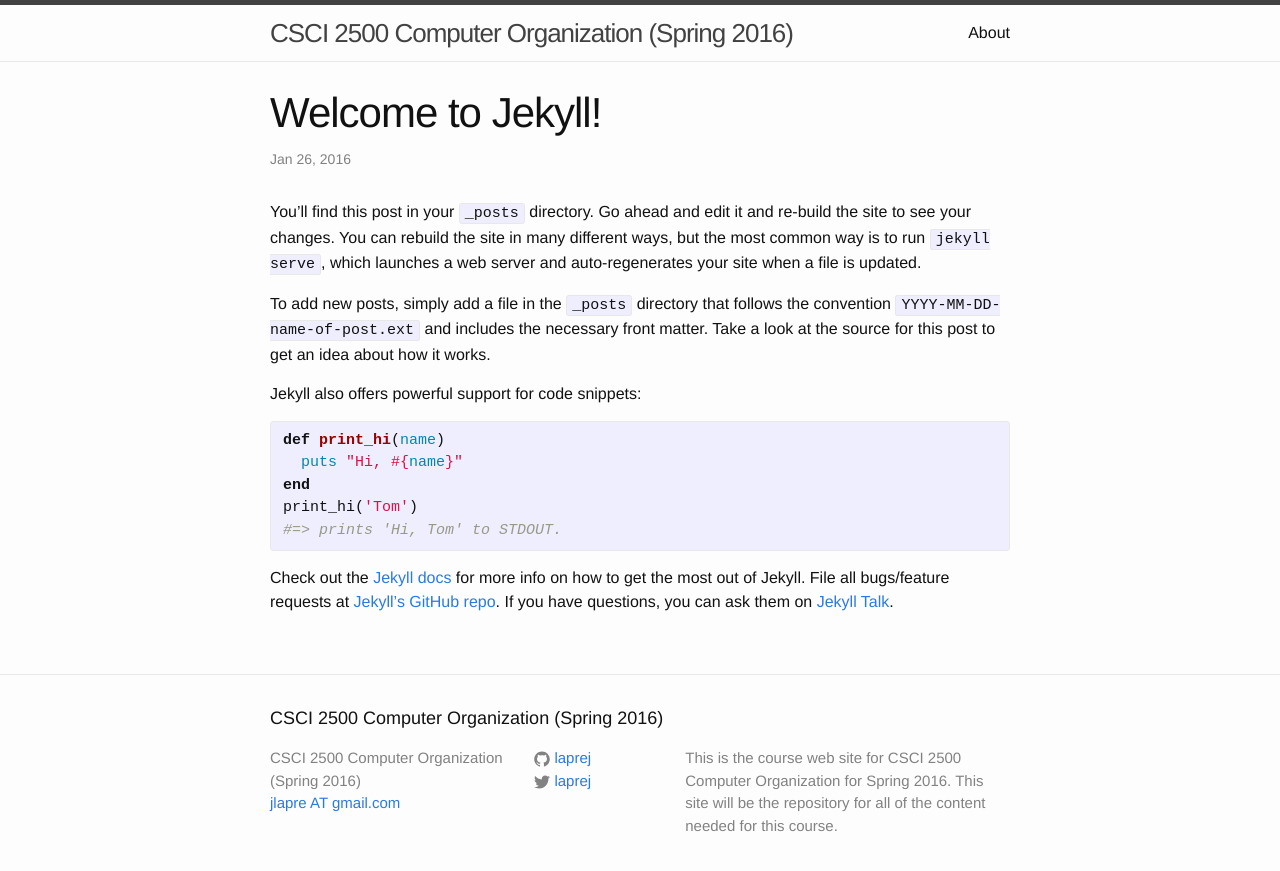
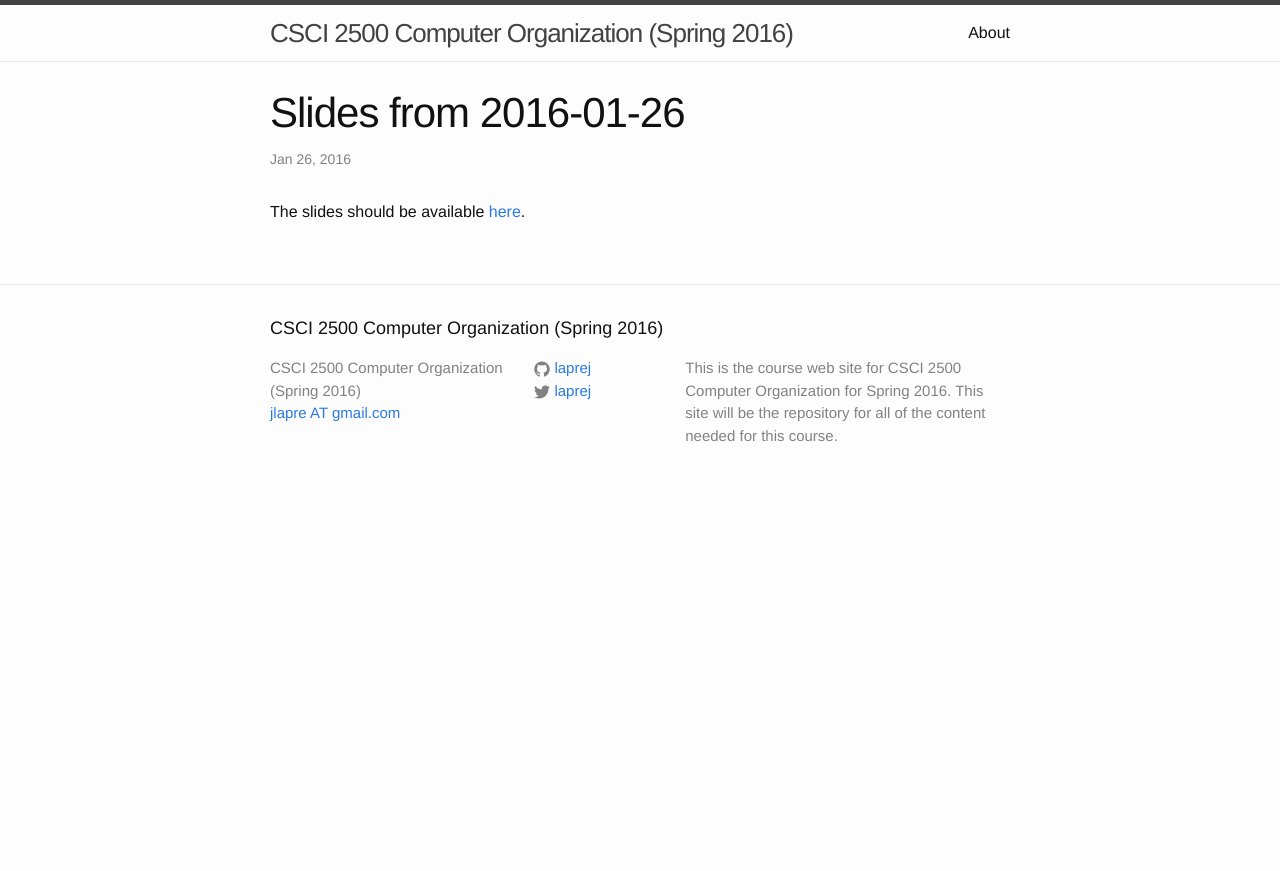
Before and after one commit to RPI-CSCI-2500-2016-Spring/RPI-CSCI-2500-2016-Spring.github.io, a Jekyll site: the page built from _posts/2016-01-26-welcome-to-jekyll.md, in a window 1280 px wide. Shown: the top 871 px of the page. Built offline with Jekyll 4.4.1, drawn with Linux system fonts in a browser that asks for light colours.

Commit message:
Changed some things

```diff
--- a/_posts/2016-01-26-welcome-to-jekyll.md
+++ b/_posts/2016-01-26-welcome-to-jekyll.md
@@ -1,25 +1,7 @@
 ---
 layout: post
-title:  "Welcome to Jekyll!"
-date:   2016-01-26 16:07:46 -0500
-categories: jekyll update
+title:  "Slides from 2016-01-26"
 ---
-You’ll find this post in your `_posts` directory. Go ahead and edit it and re-build the site to see your changes. You can rebuild the site in many different ways, but the most common way is to run `jekyll serve`, which launches a web server and auto-regenerates your site when a file is updated.
+The slides should be available [here][intro-slides].
 
-To add new posts, simply add a file in the `_posts` directory that follows the convention `YYYY-MM-DD-name-of-post.ext` and includes the necessary front matter. Take a look at the source for this post to get an idea about how it works.
-
-Jekyll also offers powerful support for code snippets:
-
-{% highlight ruby %}
-def print_hi(name)
-  puts "Hi, #{name}"
-end
-print_hi('Tom')
-#=> prints 'Hi, Tom' to STDOUT.
-{% endhighlight %}
-
-Check out the [Jekyll docs][jekyll-docs] for more info on how to get the most out of Jekyll. File all bugs/feature requests at [Jekyll’s GitHub repo][jekyll-gh]. If you have questions, you can ask them on [Jekyll Talk][jekyll-talk].
-
-[jekyll-docs]: http://jekyllrb.com/docs/home
-[jekyll-gh]:   https://github.com/jekyll/jekyll
-[jekyll-talk]: https://talk.jekyllrb.com/
+[intro-slides]: {{site.base}}/slides/intro.ppt
```
